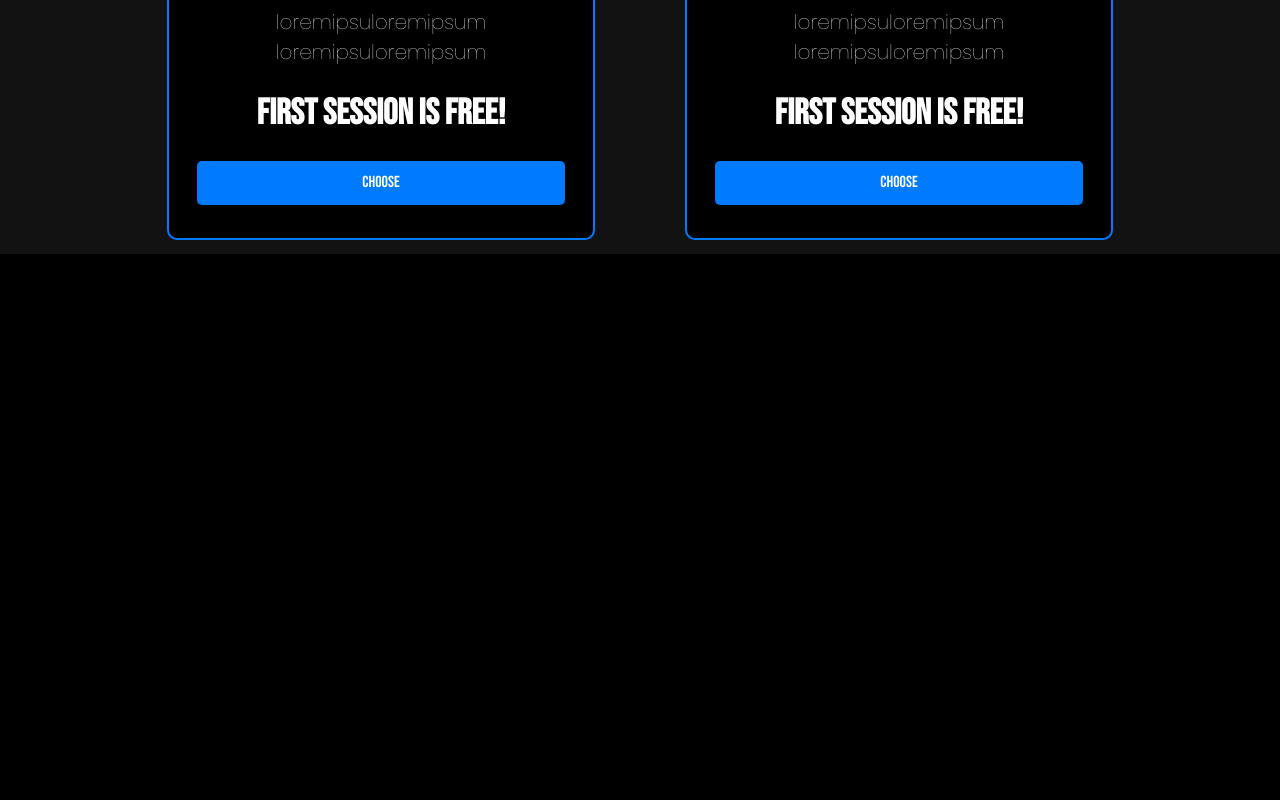
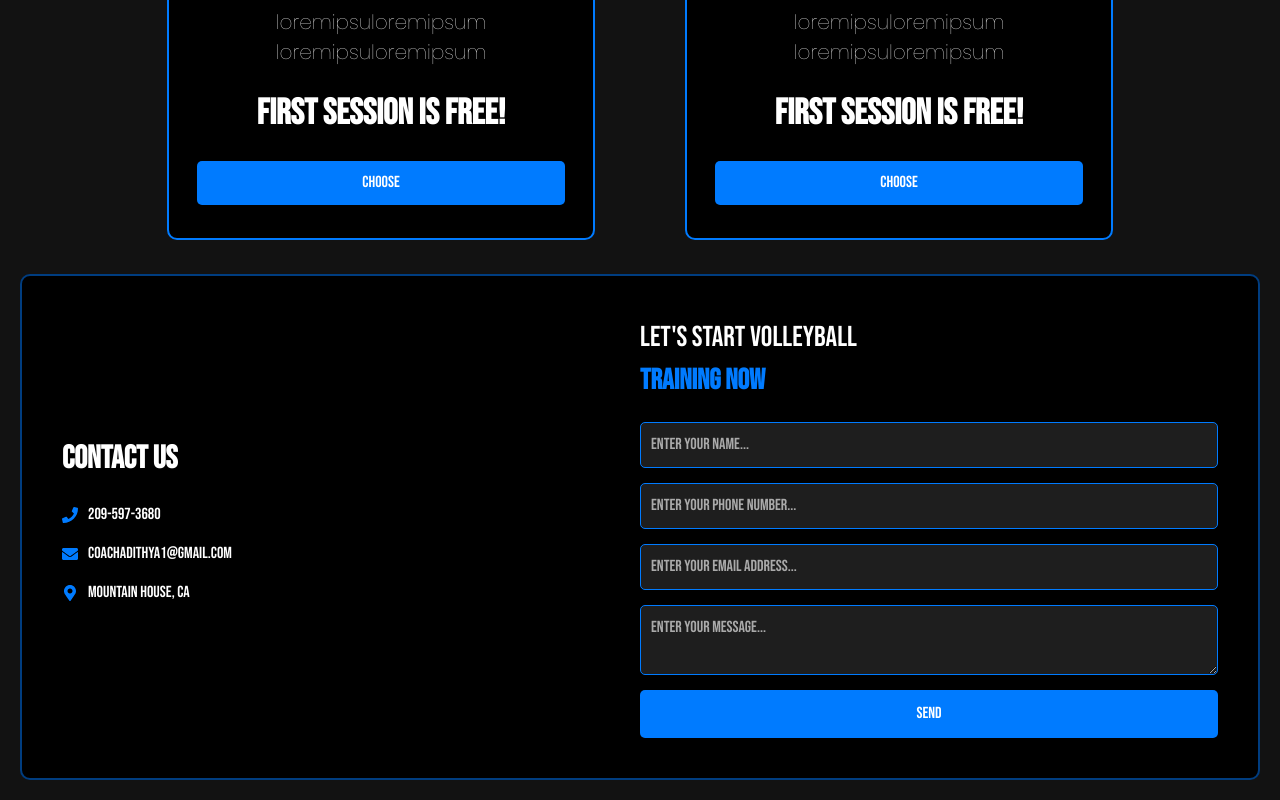
Before and after one commit to adithyagundlapalli/athleticgreatness, a React (Vite) app in the folder athletic-greatness/: page / in a window 1280 px wide. Shown: the part 3029-3829 px from the top of the page. Before the commit the page ends 3283 px from the top, so only its background shows below. Built offline with nearby package versions, Linux system fonts and the light colour scheme.

Commit message:
Created a basis for the contact component.

```diff
--- a/athletic-greatness/package.json
+++ b/athletic-greatness/package.json
@@ -16,7 +16,8 @@
     "node-sass": "^9.0.0",
     "react": "^18.3.1",
     "react-anchor-link-smooth-scroll": "^1.0.12",
-    "react-dom": "^18.3.1"
+    "react-dom": "^18.3.1",
+    "react-icons": "^5.4.0"
   },
   "devDependencies": {
     "@eslint/js": "^9.15.0",
--- a/athletic-greatness/src/App.tsx
+++ b/athletic-greatness/src/App.tsx
@@ -5,6 +5,7 @@ import Hero from './components/hero';
 import About from './components/about';
 import Services from './components/services';
 import Pricing from './components/pricing';
+import Contact from './components/contact';
 
 function App() {
 
@@ -15,6 +16,7 @@ function App() {
       <About/>
       <Services/>
       <Pricing/>
+      <Contact/>
     </div>
   )
 }
--- /dev/null
+++ b/athletic-greatness/src/components/contact/contact.scss
@@ -0,0 +1,118 @@
+.contact{
+    background-color: #121212;
+    display: flex;
+    flex-direction: column;
+    font-family: 'Bebas Neue', sans-serif;
+    color: white;
+}
+
+.contact-section {
+    display: flex;
+    justify-content: space-between;
+    align-items: center;
+    background-color: #000;
+    border: 2px solid rgba(0, 123, 255, 0.5);
+    border-radius: 10px;
+    padding: 40px;
+    margin: 20px;
+    position: relative;
+    overflow: hidden;
+    color: white;
+
+    &:before {
+        content: '';
+        position: absolute;
+        top: 0;
+        left: 0;
+        right: 0;
+        bottom: 0;
+        z-index: 0;
+        transform: skewY(-2deg);
+    }
+
+    .contact-info {
+        z-index: 1;
+        width: 40%;
+        padding-right: 20px;
+
+        .contact-header {
+            font-weight: bold;
+            font-size: 2rem;
+            margin-bottom: 20px;
+        }
+
+        .contact-details {
+            .contact-item {
+                display: flex;
+                align-items: center;
+                margin-bottom: 15px;
+
+                .contact-icon {
+                    margin-right: 10px;
+                    color: #007BFF; // Blue color for icons
+                }
+            }
+        }
+    }
+
+    .contact-form {
+        z-index: 1;
+        width: 50%;
+
+        .form-header {
+            font-size: 1.8rem;
+            margin-bottom: 20px;
+
+            .highlight {
+                color: #007BFF; // Blue color for highlighted text
+                font-weight: bold;
+            }
+        }
+
+        form {
+            display: flex;
+            flex-direction: column;
+
+            input,
+            textarea {
+                background-color: #1e1e1e;
+                border: 1px solid #007BFF;
+                border-radius: 5px;
+                padding: 10px;
+                margin-bottom: 15px;
+                color: white;
+                font-size: 1rem;
+
+                &::placeholder {
+                    color: #aaa; // Light gray for placeholder text
+                }
+            }
+
+            .send-button {
+                background-color: #007BFF;
+                color: white;
+                padding: 12px;
+                border: none;
+                border-radius: 5px;
+                cursor: pointer;
+                font-size: 1rem;
+                transition: background-color 0.3s ease;
+
+                &:hover {
+                    background-color: darkblue; // Darker blue on hover
+                }
+            }
+        }
+    }
+
+    @media (max-width: 768px) {
+        flex-direction: column;
+        align-items: flex-start;
+
+        .contact-info,
+        .contact-form {
+            width: 100%;
+            padding-right: 0;
+        }
+    }
+}
--- /dev/null
+++ b/athletic-greatness/src/components/contact/index.tsx
@@ -0,0 +1,48 @@
+import React from 'react'
+import './contact.scss'
+import { FaPhone, FaEnvelope, FaMapMarkerAlt } from 'react-icons/fa';
+import trapezoid from '../../assets/trapezoid.png'
+
+
+
+type Props = {}
+
+const Contact = (props: Props) => {
+  return (
+    <div className="contact">
+
+        <div className="contact-section">
+            <div className="contact-info">
+                <h2 className="contact-header">CONTACT US</h2>
+                <div className="contact-details">
+                    <div className="contact-item" aria-label="Phone number">
+                        <FaPhone className="contact-icon" />
+                        <span>209-597-3680</span>
+                    </div>
+                    <div className="contact-item" aria-label="Email address">
+                        <FaEnvelope className="contact-icon" />
+                        <span>coachadithya1@gmail.com</span>
+                    </div>
+                    <div className="contact-item" aria-label="Location">
+                        <FaMapMarkerAlt className="contact-icon" />
+                        <span>Mountain House, CA</span>
+                    </div>
+                </div>
+            </div>
+            <div className="contact-form">
+                <h2 className="form-header">LET'S START VOLLEYBALL <br /><span className="highlight">TRAINING NOW</span></h2>
+                <form>
+                    <input type="text" placeholder="Enter Your Name..." required aria-label="Your Name" />
+                    <input type="tel" placeholder="Enter Your Phone Number..." required aria-label="Your Phone Number" />
+                    <input type="email" placeholder="Enter Your Email Address..." required aria-label="Your Email" />
+                    <textarea placeholder="Enter Your Message..." required aria-label="Your Message"></textarea>
+                    <button type="submit" className="send-button">SEND</button>
+                </form>
+            </div>
+        </div>
+    </div>
+
+  )
+}
+
+export default Contact
```
Also changed, not shown: 1 other file (tests, documents, lock files or other folders).
